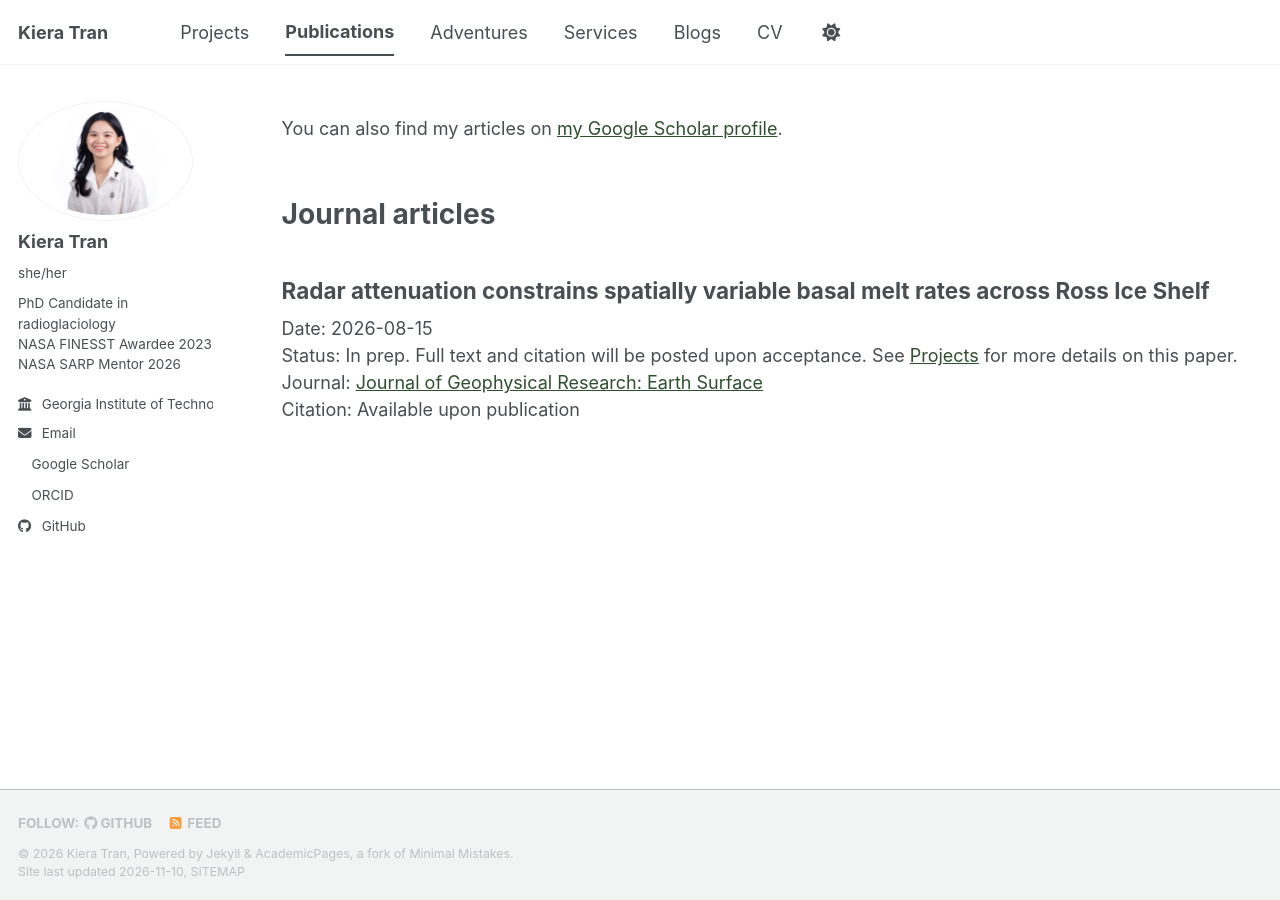
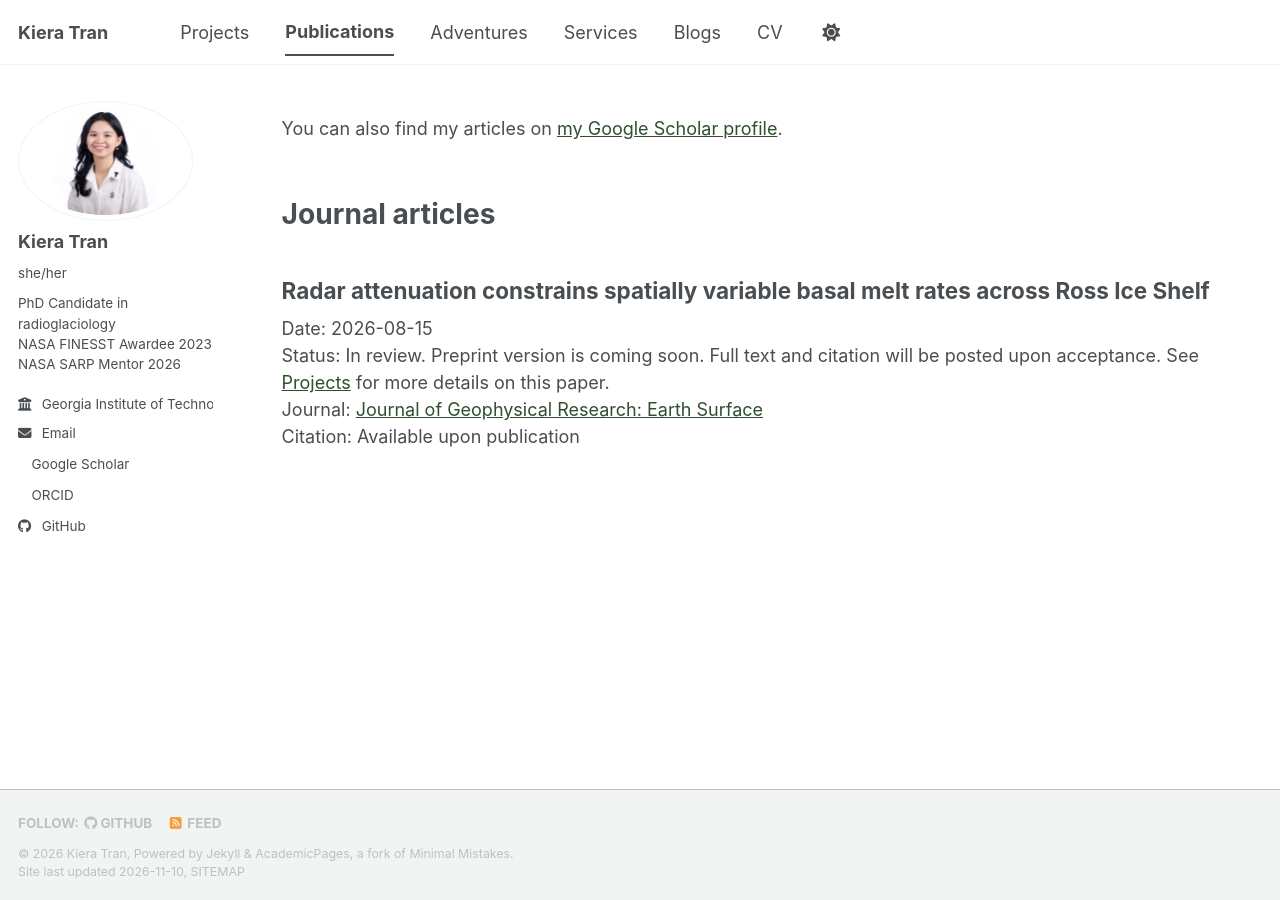
Before and after one commit to kieratran/kieratran.github.io, a Jekyll site: the page built from _pages/publications.html, in a window 1280 px wide. Built offline with Jekyll 4.4.1, drawn with Linux system fonts in a browser that asks for light colours; a style sheet for code colours, icons or effects is not loaded.

Commit message:
Update publication status to 'In review'

```diff
--- a/_pages/publications.html
+++ b/_pages/publications.html
@@ -13,7 +13,7 @@ author_profile: true
 <div markdown="1">
 <h2>Radar attenuation constrains spatially variable basal melt rates across Ross Ice Shelf</h2>
   Date: 2026-08-15<br>
-  Status: In prep. Full text and citation will be posted upon acceptance. See <a href="/projects/">Projects</a> for more details on this paper.<br>
+  Status: In review. Preprint version is coming soon. Full text and citation will be posted upon acceptance. See <a href="/projects/">Projects</a> for more details on this paper.<br>
   Journal: <a href="https://agupubs.onlinelibrary.wiley.com/journal/21699011">Journal of Geophysical Research: Earth Surface</a><br>
   Citation: Available upon publication
 </div>
```
